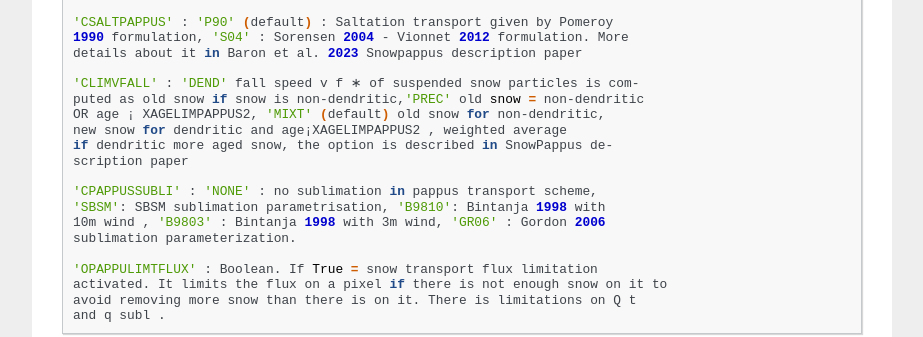
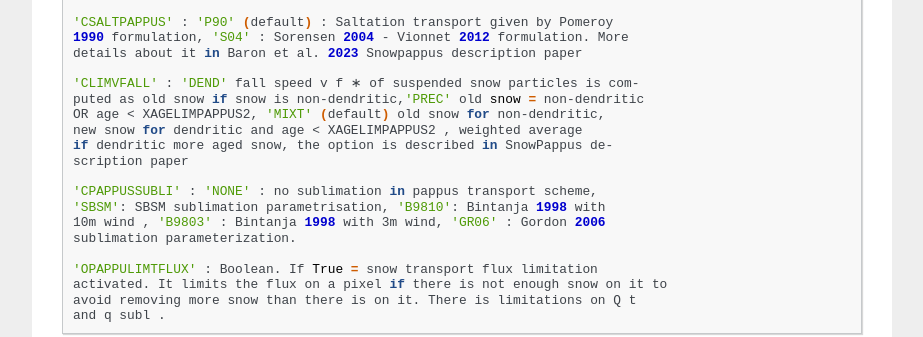
Before and after one commit to UMR-CNRM/snowtools, a Sphinx documentation site: the page built from doc/source/misc/surfex-crocus-user-doc.rst, in a window 1280 px wide and 900 px high, scrolled down 13139 px. Shown: the part 153-490 px from the top of the window, without its empty margins (198-1121 px from the left). Built offline with Sphinx 7.4.7, drawn with Linux system fonts in a browser that asks for light colours; formulas are drawn with MathJax 3.

Commit message:
bugfix typing error

```diff
--- a/doc/source/misc/surfex-crocus-user-doc.rst
+++ b/doc/source/misc/surfex-crocus-user-doc.rst
@@ -649,8 +649,8 @@ wind-induced snow metamorphism option and snowfall properties
 
   'CLIMVFALL' : 'DEND' fall speed v f ∗ of suspended snow particles is com-
   puted as old snow if snow is non-dendritic,'PREC' old snow = non-dendritic
-  OR age ¡ XAGELIMPAPPUS2, 'MIXT' (default) old snow for non-dendritic,
-  new snow for dendritic and age¡XAGELIMPAPPUS2 , weighted average
+  OR age < XAGELIMPAPPUS2, 'MIXT' (default) old snow for non-dendritic,
+  new snow for dendritic and age < XAGELIMPAPPUS2 , weighted average
   if dendritic more aged snow, the option is described in SnowPappus de-
   scription paper
 
```
